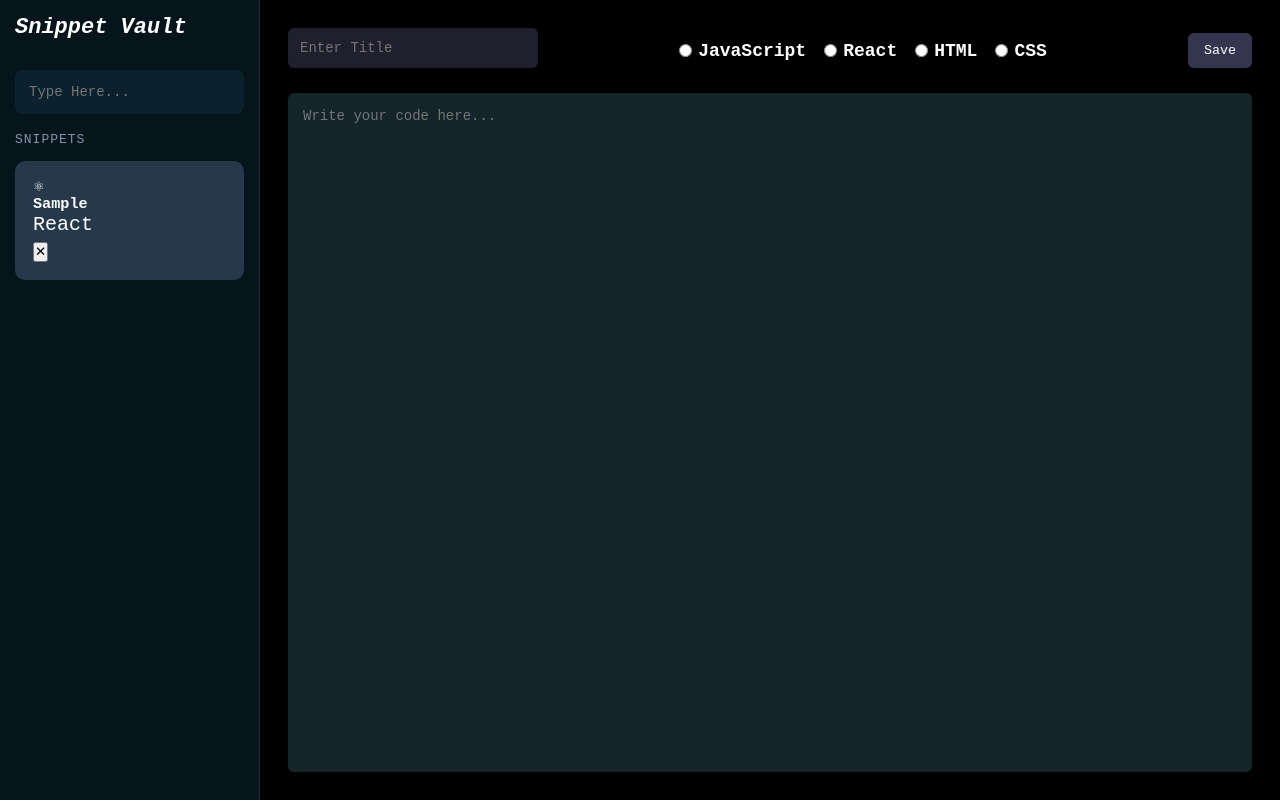
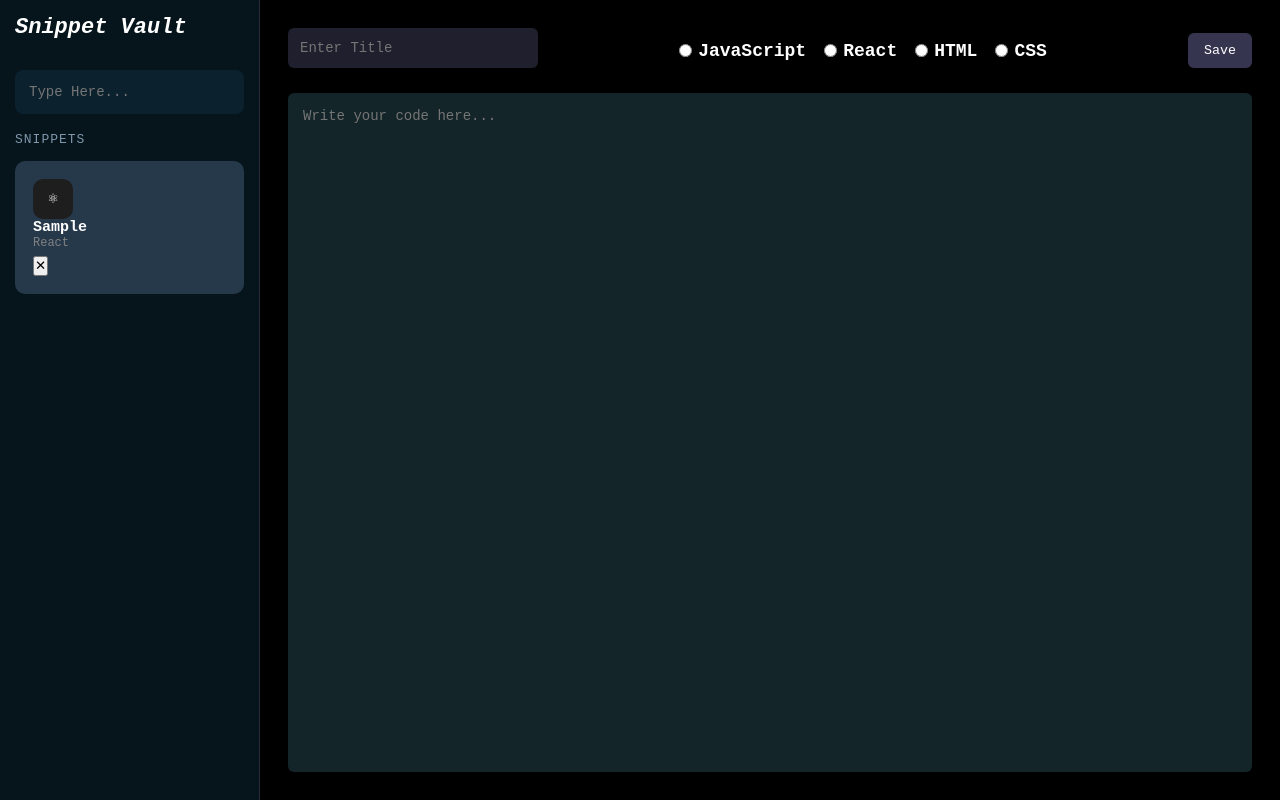
Before and after one commit to JazzyBover/Snippet-Vault, a React (Vite) app: page / in a window 1280 px wide. Both pictures are taken after typing "Sample", "Sample" into the empty fields and a click on the button "Save". Built offline with nearby package versions, Linux system fonts and the light colour scheme.

Commit message:
Update App.css

```diff
--- a/src/App.css
+++ b/src/App.css
@@ -170,3 +170,27 @@ body {
 .save-btn:hover {
   background:  #52526d;
 }
+
+.snippet-content h3 {
+  color: white;
+  font-size: 15px;
+}
+
+.snippet-content p {
+  color: gray;
+  font-size: 12px;
+}
+
+.snippet-icon {
+  width: 40px;
+  height: 40px;
+
+  display: flex;
+  align-items: center;
+  justify-content: center;
+
+  background: #1e1e1e;
+  border-radius: 10px;
+
+  color: white;
+}
```
